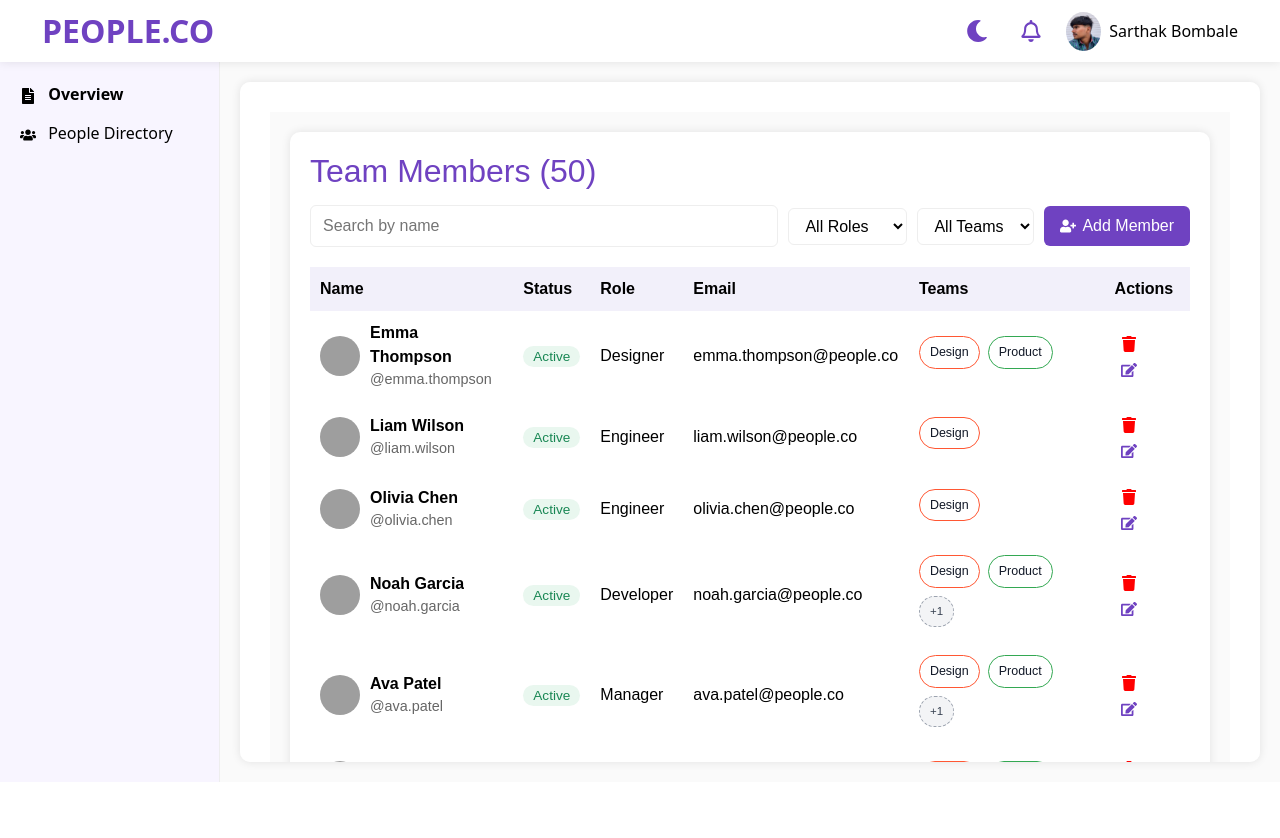
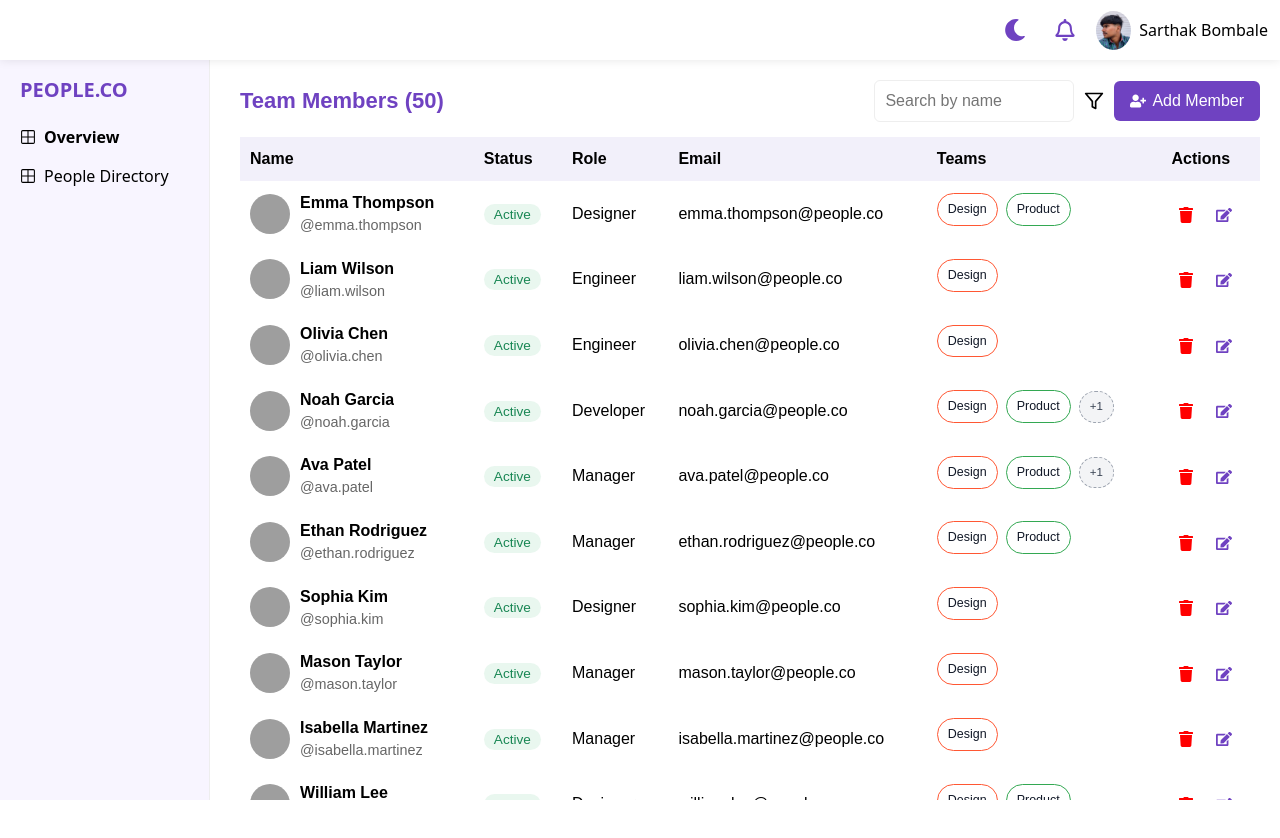
Before and after one commit to sarthakbombale/PeopleDirectory, a React (Vite) app: page /overview/people in a window 1280 px wide. Shown: the top 838 px of the page. Before the commit the page ends 800 px from the top, so only its background shows below. Built offline with nearby package versions, Linux system fonts and the light colour scheme; grey boxes are pictures that could not be loaded.

Commit message:
Update header and layout styling; fix spacing issue

```diff
--- a/src/App.jsx
+++ b/src/App.jsx
@@ -5,6 +5,7 @@ import Overview from "./Components/Overview";
 import { ThemeProvider } from "./context/ThemeContext";
 import { ToastContainer } from 'react-toastify';
 import 'react-toastify/dist/ReactToastify.css';
+import Sidebar from "./Components/Sidebar";
 
 function App() {
   return (
@@ -14,6 +15,7 @@ function App() {
           minHeight: '100vh',
           transition: 'background-color 0.3s ease'
         }}>
+          <Sidebar />
           <Header />
           <Routes>
             {/* Everything related to sidebar and main content */}
--- a/src/Components/AddMemberModal.jsx
+++ b/src/Components/AddMemberModal.jsx
@@ -358,7 +358,7 @@ function AddMemberModal({ onClose, onSave }) {
                 cursor: 'pointer',
               }}
             >
-              Add Member
+              ember
             </button>
           </div>
         </form>
--- a/src/Components/Header.jsx
+++ b/src/Components/Header.jsx
@@ -9,31 +9,26 @@ function Header() {
 
   return (
     <Navbar
+      fixed="top" // ✅ keeps header fixed
       expand="lg"
       style={{
         backgroundColor: theme.colors.headerBg,
         boxShadow: theme.colors.cardShadow,
-        padding: "10px 30px",
         transition: "all 0.3s ease",
+        height: "60px",
+        zIndex: 1000, // stays above sidebar/content
       }}
     >
-      <Container fluid className="d-flex justify-content-between align-items-center">
-        {/* Left Side - Logo */}
-        <Navbar.Brand href="#home" style={{ margin: 0 }}>
-          <h2
+      <Container
+        fluid
         style={{
-              color: "#6f42c1",
-              fontWeight: "bold",
-              margin: 0,
-              lineHeight: 1,
+          display: "flex",
+          justifyContent: "flex-end",
+          alignItems: "center",
+          gap: "20px",
         }}
       >
-            PEOPLE.CO
-          </h2>
-        </Navbar.Brand>
-
-        {/* Right Side - Bell & Profile */}
-        <div className="d-flex align-items-center gap-4">
+        {/* Theme toggle button */}
         <button
           onClick={theme.toggleTheme}
           style={{
@@ -45,18 +40,30 @@ function Header() {
             display: "flex",
             alignItems: "center",
             justifyContent: "center",
-              color: theme.colors.primary
+            color: theme.colors.primary,
           }}
         >
           {theme.isDarkMode ? <FaSun size={22} /> : <FaMoon size={22} />}
         </button>
 
-          <FaRegBell size={22} color={theme.colors.primary} style={{ cursor: "pointer" }} />
+        {/* Bell icon */}
+        <FaRegBell
+          size={22}
+          color={theme.colors.primary}
+          style={{ cursor: "pointer" }}
+        />
 
-          <div className="d-flex align-items-center gap-2">
+        {/* Profile */}
+        <div
+          style={{
+            display: "flex",
+            alignItems: "center",
+            gap: "8px",
+          }}
+        >
           <img
             src={profilePic}
-              alt="Jane Doe"
+            alt="User"
             style={{
               width: "35px",
               height: "39px",
@@ -64,8 +71,9 @@ function Header() {
               objectFit: "cover",
             }}
           />
-            <span style={{ fontWeight: "500", color: theme.colors.text }}>Sarthak Bombale</span>
-          </div>
+          <span style={{ fontWeight: "500", color: theme.colors.text }}>
+            Sarthak Bombale
+          </span>
         </div>
       </Container>
     </Navbar>
--- a/src/Components/Overview.jsx
+++ b/src/Components/Overview.jsx
@@ -1,84 +1,41 @@
 // Overview.jsx
 import React from "react";
-import { Link, Routes, Route } from "react-router-dom";
+import { Routes, Route } from "react-router-dom";
 import People from "./People";
-import { FaFileAlt, FaUsers } from "react-icons/fa";
 import { useTheme } from "../context/ThemeContext";
-//"#7b4bff"
 
 function Overview() {
   const theme = useTheme();
 
   return (
-    <div style={{
-      display: "flex",
-      height: "calc(100vh - 80px)",
-      backgroundColor: theme.colors.background,
-      transition: "all 0.3s ease"
-    }}>
-      {/* Sidebar */}
     <div
       style={{
-          width: "220px",
-          backgroundColor: theme.colors.sidebarBg,
-          padding: "20px",
-          borderRight: `1px solid ${theme.colors.border}`,
-          transition: "all 0.3s ease"
-        }}
-      >
-
-        <ul style={{ listStyleType: "none", padding: 0 }}>
-          <li style={{ marginBottom: "15px" }}>
-            <Link
-              to="/overview"
-              style={{
-                textDecoration: "none",
+        marginLeft: "220px", // sidebar width
+        marginTop: "60px", // header height
+        height: "calc(100vh - 60px)",
+        backgroundColor: theme.colors.surface,
         color: theme.colors.text,
-                fontWeight: "600",
-              }}
-            >
-              <FaFileAlt style={{ marginRight: "8px" }} /> Overview
-            </Link>
-          </li>
-
-          <li style={{ marginBottom: "15px" }}>
-            <Link
-              to="/overview/people"
-              style={{
-                textDecoration: "none",
-                color: theme.colors.text,
-                fontWeight: "500",
-              }}
-            >
-              <FaUsers style={{ marginRight: "8px" }} /> People Directory
-            </Link>
-          </li>
-        </ul>
-      </div>
-
-      {/* Main Content */}
-      <div
-        style={{
-          flex: 1,
-          backgroundColor: theme.colors.surface,
-          borderRadius: "10px",
-          margin: "20px",
-          padding: "30px",
-          boxShadow: theme.colors.cardShadow,
         overflowY: "auto",
+        transition: "background-color 0.3s ease",
       }}
     >
       <Routes>
-          {/* Default Welcome Page */}
         <Route
           path="/overview"
-            element={<h2 style={{ fontWeight: "bold", color: theme.colors.text }}>Welcome, Sarthak Bombale !</h2>}
+          element={
+            <h2
+              style={{
+                fontWeight: "bold",
+                color: theme.colors.text,
+                marginTop: "10px",
+              }}
+            >
+              Welcome, Sarthak Bombale!
+            </h2>
+          }
         />
-
-          {/* People Directory Page */}
         <Route path="/overview/people" element={<People />} />
       </Routes>
-      </div>
     </div>
   );
 }
--- a/src/Components/People.jsx
+++ b/src/Components/People.jsx
@@ -1,16 +1,16 @@
 import React, { useState, useEffect } from "react";
 import TeamMember from "./TeamMember";
 import { members as data } from "../data";
-import { FaCheckCircle, FaSearch, FaTimes, FaUserPlus } from "react-icons/fa";
+import { FaTimes, FaUserPlus } from "react-icons/fa";
 import EditMemberModal from "./EditMemberModal";
 import AddMemberModal from "./AddMemberModal";
 import { toast } from "react-toastify";
 import { useTheme } from "../context/ThemeContext";
+import { LuFilter } from "react-icons/lu";
 
-// Get stored members from localStorage or use default data
 const getStoredMembers = () => {
   try {
-    const storedMembers = localStorage.getItem('members');
+    const storedMembers = localStorage.getItem("members");
     return storedMembers ? JSON.parse(storedMembers) : data;
   } catch {
     return data;
@@ -23,25 +23,20 @@ function People() {
   const [currentPage, setCurrentPage] = useState(1);
   const [selectedMember, setSelectedMember] = useState(null);
   const [searchTerm, setSearchTerm] = useState("");
-  const [selectedRole, setSelectedRole] = useState("");
-  const [selectedTeam, setSelectedTeam] = useState("");
+  const [editingMember, setEditingMember] = useState(null);
+  const [showAddModal, setShowAddModal] = useState(false);
 
-  // Save members to localStorage whenever they change
   useEffect(() => {
-    localStorage.setItem('members', JSON.stringify(members));
+    localStorage.setItem("members", JSON.stringify(members));
   }, [members]);
 
   const membersPerPage = 10;
 
-  // Filter Logic
-  const filteredMembers = members.filter((m) => {
-    const matchName =
-      m.name.toLowerCase().includes(searchTerm.toLowerCase()) ||
-      m.username.toLowerCase().includes(searchTerm.toLowerCase());
-    const matchRole = selectedRole ? m.role === selectedRole : true;
-    const matchTeam = selectedTeam ? m.teams.includes(selectedTeam) : true;
-    return matchName && matchRole && matchTeam;
-  });
+  const filteredMembers = members.filter((m) =>
+    [m.name, m.username].some((v) =>
+      v.toLowerCase().includes(searchTerm.toLowerCase())
+    )
+  );
 
   const indexOfLast = currentPage * membersPerPage;
   const indexOfFirst = indexOfLast - membersPerPage;
@@ -54,14 +49,19 @@ function People() {
 
     const toastId = toast(
       ({ closeToast }) => (
-        <div style={{ display: 'flex', flexDirection: 'column', gap: 10 }}>
-          <div>Are you sure you want to delete <strong>{member.name}</strong>?</div>
-          <div style={{ display: 'flex', gap: 8, justifyContent: 'flex-end' }}>
+        <div style={{ display: "flex", flexDirection: "column", gap: 10 }}>
+          <div>
+            Are you sure you want to delete <strong>{member.name}</strong>?
+          </div>
+          <div style={{ display: "flex", gap: 8, justifyContent: "flex-end" }}>
             <button
-              onClick={() => {
-                toast.dismiss(toastId);
+              onClick={() => toast.dismiss(toastId)}
+              style={{
+                padding: "6px 10px",
+                borderRadius: 6,
+                border: `1px solid ${theme.colors.buttonBorder}`,
+                background: theme.colors.buttonBg,
               }}
-              style={{ padding: '6px 10px', borderRadius: 6, border: `1px solid ${theme.colors.buttonBorder}`, background: theme.colors.buttonBg }}
             >
               Cancel
             </button>
@@ -72,7 +72,13 @@ function People() {
                 toast.dismiss(toastId);
                 toast.error(`${member.name} deleted`, { autoClose: 3000 });
               }}
-              style={{ padding: '6px 10px', borderRadius: 6, border: 'none', background: '#d9534f', color: '#fff' }}
+              style={{
+                padding: "6px 10px",
+                borderRadius: 6,
+                border: "none",
+                background: "#d9534f",
+                color: "#fff",
+              }}
             >
               Delete
             </button>
@@ -86,9 +92,6 @@ function People() {
       }
     );
   };
-
-  const [editingMember, setEditingMember] = useState(null);
-  const [showAddModal, setShowAddModal] = useState(false);
 
   const editMember = (id) => {
     const member = members.find((m) => m.id === id);
@@ -111,13 +114,12 @@ function People() {
         style={{
           display: "flex",
           gap: "25px",
-          padding: "20px",
           fontFamily: "Arial, sans-serif",
           background: theme.colors.background,
           color: theme.colors.text,
           minHeight: "100vh",
           transition: "all 0.25s ease",
-          flexWrap: "wrap", // allow wrapping for smaller screens
+          flexWrap: "wrap",
         }}
       >
         {/* TABLE SIDE */}
@@ -126,24 +128,38 @@ function People() {
             flex: 1,
             minWidth: 0,
             background: theme.colors.surface,
-            borderRadius: "10px",
             padding: "20px",
             boxShadow: theme.colors.cardShadow,
             transition: "all 0.25s ease",
           }}
         >
-          <h2 style={{ marginBottom: "15px", color: theme.colors.primary }}>
+          {/* Header Bar */}
+          <div
+            style={{
+              display: "flex",
+              justifyContent: "space-between",
+              alignItems: "center",
+              marginBottom: "15px",
+            }}
+          >
+            {/* Left side - Title */}
+            <h2
+              style={{
+                color: theme.colors.primary,
+                margin: 0,
+                fontSize: "22px",
+                fontWeight: "600",
+              }}
+            >
               Team Members ({filteredMembers.length})
             </h2>
 
-          {/* Search + Filters */}
+            {/* Right side - Controls */}
             <div
               style={{
                 display: "flex",
-              flexWrap: "wrap",
                 alignItems: "center",
                 gap: "10px",
-              marginBottom: "20px",
               }}
             >
               <input
@@ -152,85 +168,23 @@ function People() {
                 value={searchTerm}
                 onChange={(e) => setSearchTerm(e.target.value)}
                 style={{
-                padding: "8px 12px",
+                  padding: "8px 10px",
                   borderRadius: "6px",
                   border: `1px solid ${theme.colors.border}`,
                   background: theme.colors.surface,
                   color: theme.colors.text,
-                flex: "1",
-                minWidth: "220px",
+                  width: "200px",
+                  outline: "none",
                 }}
               />
 
-            <select
-              value={selectedRole}
-              onChange={(e) => setSelectedRole(e.target.value)}
+              <LuFilter
                 style={{
-                padding: "8px 12px",
-                borderRadius: "6px",
-                border: `1px solid ${theme.colors.border}`,
-                background: theme.colors.surface,
+                  cursor: "pointer",
                   color: theme.colors.text,
+                  fontSize: "20px",
                 }}
-            >
-              <option value="">All Roles</option>
-              {[...new Set(data.map((m) => m.role))].map((role) => (
-                <option key={role} value={role}>
-                  {role}
-                </option>
-              ))}
-            </select>
-
-            <select
-              value={selectedTeam}
-              onChange={(e) => setSelectedTeam(e.target.value)}
-              style={{
-                padding: "8px 12px",
-                borderRadius: "6px",
-                border: `1px solid ${theme.colors.border}`,
-                background: theme.colors.surface,
-                color: theme.colors.text,
-              }}
-            >
-              <option value="">All Teams</option>
-              {[...new Set(data.flatMap((m) => m.teams))].map((team) => (
-                <option key={team} value={team}>
-                  {team}
-                </option>
-              ))}
-            </select>
-
-            <button
-              onClick={() => {
-                setSearchTerm("");
-                setSelectedRole("");
-                setSelectedTeam("");
-              }}
-              style={{
-                background: "transparent",
-                color: "red",
-                border: "2px solid red",
-                padding: "8px 16px",
-                borderRadius: "6px",
-                cursor: "pointer",
-                fontWeight: "500",
-                display:
-                  searchTerm || selectedRole || selectedTeam
-                    ? "block"
-                    : "none",
-                transition: "all 0.2s ease",
-              }}
-              onMouseOver={(e) => {
-                e.target.style.background = "red";
-                e.target.style.color = "#fff";
-              }}
-              onMouseOut={(e) => {
-                e.target.style.background = "transparent";
-                e.target.style.color = "red";
-              }}
-            >
-              Clear Filters
-            </button>
+              />
 
               <button
                 onClick={() => setShowAddModal(true)}
@@ -244,11 +198,13 @@ function People() {
                   display: "flex",
                   alignItems: "center",
                   gap: "6px",
+                  fontWeight: "500",
                 }}
               >
                 <FaUserPlus size={16} />
                 Add Member
               </button>
+            </div>
           </div>
 
           {/* Table */}
@@ -269,14 +225,6 @@ function People() {
                 color: theme.colors.text,
               }}
             >
-              <colgroup>
-                <col style={{ width: "auto" }} />
-                <col style={{ width: "auto" }} />
-                <col style={{ width: "auto" }} />
-                <col style={{ width: "auto" }} />
-                <col style={{ width: "auto" }} />
-                <col style={{ width: "auto" }} />
-              </colgroup>
               <thead>
                 <tr style={{ background: theme.colors.tableHeader }}>
                   <th align="left">Name</th>
@@ -300,10 +248,7 @@ function People() {
                   ))
                 ) : (
                   <tr>
-                    <td
-                      colSpan="6"
-                      style={{ textAlign: "center", padding: "20px" }}
-                    >
+                    <td colSpan="6" style={{ textAlign: "center", padding: "20px" }}>
                       No members found.
                     </td>
                   </tr>
@@ -361,9 +306,7 @@ function People() {
             ))}
 
             <button
-              onClick={() =>
-                setCurrentPage((p) => Math.min(p + 1, totalPages))
-              }
+              onClick={() => setCurrentPage((p) => Math.min(p + 1, totalPages))}
               disabled={currentPage === totalPages}
               style={{
                 background: theme.colors.buttonBg,
@@ -380,7 +323,7 @@ function People() {
           </div>
         </div>
 
-        {/* Detail Panel (right side) */}
+        {/* DETAILS PANEL */}
         {selectedMember && (
           <div
             style={{
@@ -388,7 +331,6 @@ function People() {
               minWidth: 0,
               position: "relative",
               background: theme.colors.surface,
-              borderRadius: "10px",
               boxShadow: theme.colors.cardShadow,
               overflow: "hidden",
               display: "flex",
@@ -413,6 +355,7 @@ function People() {
             >
               <FaTimes />
             </button>
+
             <div
               style={{
                 background: theme.colors.primary,
@@ -442,16 +385,13 @@ function People() {
             </div>
 
             <div style={{ padding: "20px" }}>
-              <h4 style={{ paddingBottom: "8px" }}>
-                Personal Information
-              </h4>
+              <h4>Personal Information</h4>
               <p>
                 <strong>Date of Birth:</strong>{" "}
                 {selectedMember.dob || "29-04-2005"}
               </p>
               <p>
-                <strong>Gender:</strong>{" "}
-                {selectedMember.gender || "Female"}
+                <strong>Gender:</strong> {selectedMember.gender || "Female"}
               </p>
               <p>
                 <strong>Nationality:</strong>{" "}
@@ -468,48 +408,11 @@ function People() {
                 <strong>Work Email:</strong>{" "}
                 {selectedMember.workEmail || selectedMember.email}
               </p>
-
-              <h4
-                style={{
-                  paddingBottom: "8px",
-                  marginTop: "20px",
-                }}
-              >
-                Research & Publication
-              </h4>
-              <p>
-                <strong>
-                  AI and User Experience: The Future of Design
-                </strong>
-                <br />
-                Published in the Journal of Modern Design • 2022
-              </p>
-              <p
-                style={{
-                  fontSize: "0.9rem",
-                  color: theme.colors.secondaryText,
-                }}
-              >
-                AI and IoT-based real-time monitoring of electrical machines
-                using Python. Abstract: Maintaining induction motors in good
-                working order before they fail...
-              </p>
-              <a
-                href="#"
-                style={{
-                  color: theme.colors.primary,
-                  fontWeight: "bold",
-                  textDecoration: "none",
-                }}
-              >
-                → See Publication
-              </a>
             </div>
           </div>
         )}
       </div>
 
-      {/* Edit modal */}
       {editingMember && (
         <EditMemberModal
           member={editingMember}
@@ -518,7 +421,6 @@ function People() {
         />
       )}
 
-      {/* Add Member modal */}
       {showAddModal && (
         <AddMemberModal
           onClose={() => setShowAddModal(false)}
@@ -529,52 +431,6 @@ function People() {
           }}
         />
       )}
-
-      {/* Responsive table CSS */}
-      <style>
-        {`
-          /* Tablet adjustments */
-          @media (max-width: 900px) {
-            table {
-              font-size: 14px;
-            }
-            th, td {
-              padding: 8px;
-            }
-          }
-
-          /* Mobile: transform table to cards */
-          @media (max-width: 700px) {
-            table thead {
-              display: none;
-            }
-            table, table tbody, table tr, table td {
-              display: block;
-              width: 100%;
-            }
-            table tr {
-              margin-bottom: 15px;
-              border: 1px solid ${theme.colors.border};
-              border-radius: 8px;
-              padding: 10px;
-              background: ${theme.colors.surface};
-            }
-            table td {
-              text-align: left;
-              padding-left: 50%;
-              position: relative;
-            }
-            table td::before {
-              content: attr(data-label);
-              position: absolute;
-              left: 10px;
-              width: 45%;
-              white-space: nowrap;
-              font-weight: bold;
-            }
-          }
-        `}
-      </style>
     </>
   );
 }
--- /dev/null
+++ b/src/Components/Sidebar.jsx
@@ -0,0 +1,84 @@
+// Sidebar.jsx
+import React from "react";
+import { Link } from "react-router-dom";
+import { RxGrid } from "react-icons/rx";
+import { useTheme } from "../context/ThemeContext";
+import { Navbar } from "react-bootstrap";
+
+function Sidebar() {
+  const theme = useTheme();
+
+  return (
+    <div
+      style={{
+        position: "fixed",
+        top: "60px", // exactly below Header (Header height = 60px)
+        left: 0,
+        width: "210px",
+        height: "calc(100vh - 60px)", // full height minus header
+        backgroundColor: theme.colors.sidebarBg,
+        padding: "20px",
+        borderRight: `1px solid ${theme.colors.border}`,
+        display: "flex",
+        flexDirection: "column",
+        justifyContent: "space-between",
+        transition: "all 0.3s ease",
+        overflowY: "auto", // allow scroll if sidebar content exceeds screen
+      }}
+    >
+      {/* Sidebar Top Section */}
+      <div>
+        <Navbar.Brand
+          href="#home"
+          style={{ marginBottom: "25px", display: "block" }}
+        >
+          <h2
+            style={{
+              color: "#6f42c1",
+              fontWeight: "bold",
+              margin: 0,
+              lineHeight: 1,
+              fontSize: "20px",
+            }}
+          >
+            PEOPLE.CO
+          </h2>
+        </Navbar.Brand>
+
+        <ul style={{ listStyleType: "none", padding: 0, margin: 0 }}>
+          <li style={{ marginBottom: "15px" }}>
+            <Link
+              to="/overview"
+              style={{
+                textDecoration: "none",
+                color: theme.colors.text,
+                fontWeight: "600",
+                display: "flex",
+                alignItems: "center",
+              }}
+            >
+              <RxGrid style={{ marginRight: "8px" }} /> Overview
+            </Link>
+          </li>
+
+          <li>
+            <Link
+              to="/overview/people"
+              style={{
+                textDecoration: "none",
+                color: theme.colors.text,
+                fontWeight: "500",
+                display: "flex",
+                alignItems: "center",
+              }}
+            >
+              <RxGrid style={{ marginRight: "8px" }} /> People Directory
+            </Link>
+          </li>
+        </ul>
+      </div>
+    </div>
+  );
+}
+
+export default Sidebar;
```
Lines whose indentation alone changed are shown as unchanged.
